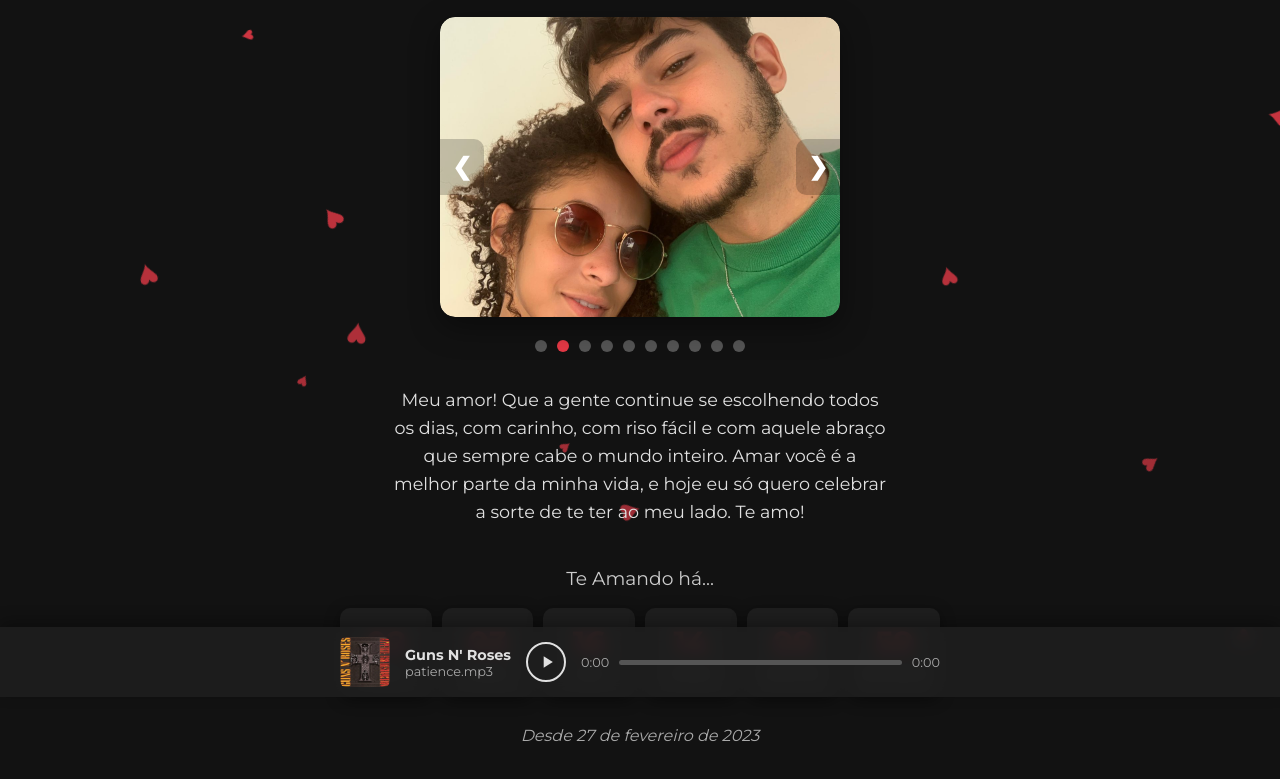
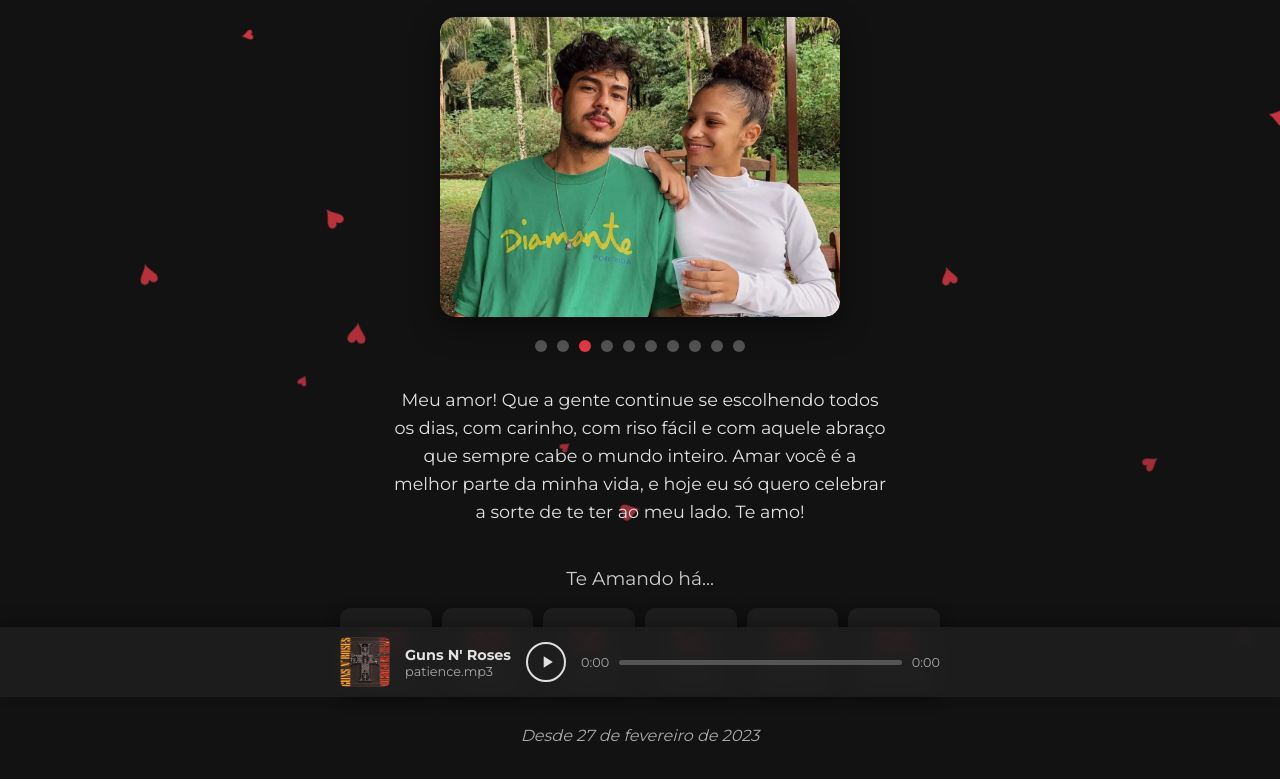
Before and after one commit to Ra11yd/rallydenaiumy, a plain HTML site: page index.html in a window 1280 px wide. Shown: the part 103-882 px from the top of the page. Drawn offline with nearby package versions, Linux system fonts and the light colour scheme.

Commit message:
index.html

```diff
--- a/index.html
+++ b/index.html
@@ -249,37 +249,6 @@
             object-fit: cover;
         }
 
-        .nav-button {
-            cursor: pointer;
-            position: absolute;
-            top: 50%;
-            transform: translateY(-50%);
-            padding: 16px 12px;
-            color: white;
-            font-weight: bold;
-            font-size: 24px;
-            background-color: rgba(0, 0, 0, 0.2);
-            border: none;
-            user-select: none;
-            z-index: 2;
-            transition: background-color 0.3s;
-            line-height: 1;
-        }
-
-        .nav-button:hover {
-            background-color: rgba(0,0,0,0.6);
-        }
-
-        .prev {
-            left: 0;
-            border-radius: 0 10px 10px 0;
-        }
-
-        .next {
-            right: 0;
-            border-radius: 10px 0 0 10px;
-        }
-
         .dots-container {
             text-align: center;
             margin-top: 15px;
@@ -409,8 +378,6 @@
             <div class="slides-wrapper">
                  <!-- Images will be injected by JavaScript -->
             </div>
-            <button class="nav-button prev" onclick="changeSlide(-1)">&#10094;</button>
-            <button class="nav-button next" onclick="changeSlide(1)">&#10095;</button>
         </div>
 
         <div class="dots-container" id="dots">
@@ -425,7 +392,7 @@
         <div class="contador" id="contador">
             <!-- Counter will be rendered here -->
         </div>
-        <p class="data-inicio">Desde 27 de fevereiro de 2023</p>
+                <p class="data-inicio">Desde 27 de fevereiro de 2023</p>
     </div>
 
 
@@ -545,7 +512,7 @@
             }
 
             function startInterval() {
-                slideInterval = setInterval(() => changeSlide(1), 4000);
+                slideInterval = setInterval(() => changeSlide(1), 2000); // Change slide every 2 seconds
             }
 
             function resetInterval() {
```
